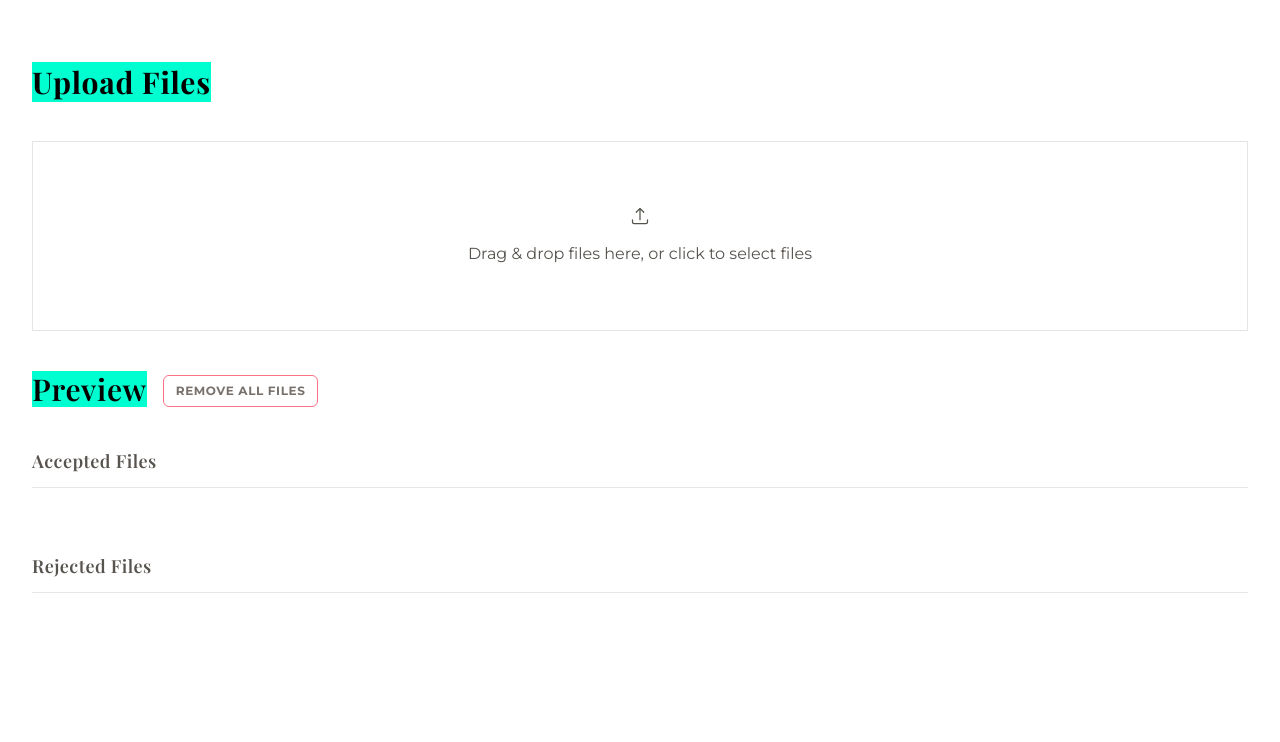
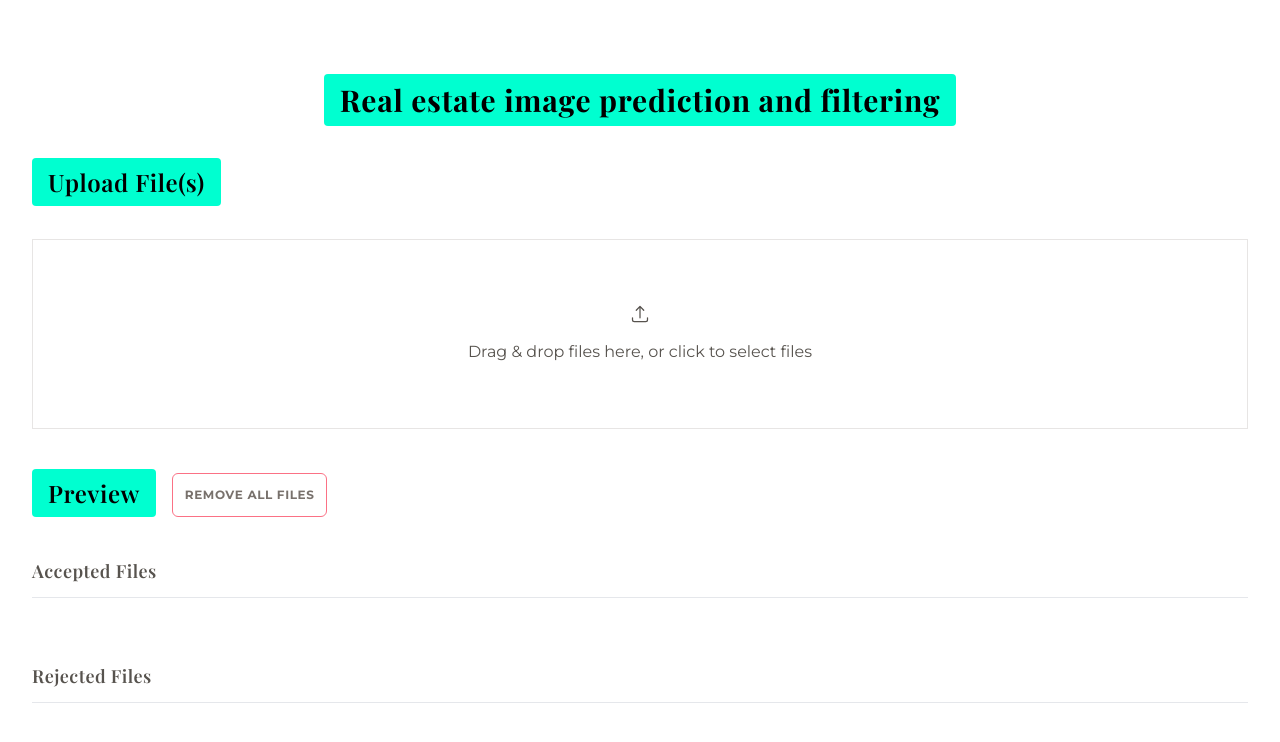
Before and after one commit to FastainCS09/ImageFilterMachineLearning, a Next.js app in the folder client/: page / in a window 1280 px wide. Shown: the top 742 px of the page. Built offline with nearby package versions, Linux system fonts and the light colour scheme; a web font is replaced by a local one.

Commit message:
gitignore

```diff
--- a/client/components/Dropzone.jsx
+++ b/client/components/Dropzone.jsx
@@ -141,8 +141,8 @@ const Dropzone = ({ className }) => {
 
         <section className='mt-10'>
           <div className='flex gap-4'>
-            <h2 className='title text-3xl font-semibold'
-                style={{backgroundColor: 'rgba(0,255,208,255)', color: 'black', display: 'inline'}}>Preview</h2>
+            <h2 className='title text-2xl font-semibold'
+    style={{backgroundColor: 'rgba(0,255,208,255)', color: 'black', display: 'inline', padding: '0.5rem 1rem', borderRadius: '0.25rem'}}>Preview</h2>
             <button
                 type='button'
                 onClick={removeAll}
--- a/client/pages/index.jsx
+++ b/client/pages/index.jsx
@@ -1,15 +1,32 @@
 import Dropzone from '@/client/components/Dropzone'
 
 const Homepage = () => {
-  return (
-    <section className='section'>
-        <div className='container'>
-            <h1 className='title text-3xl font-bold'
-                style={{backgroundColor: 'rgba(0,255,208,255)', color: 'black', display: 'inline'}}>Upload Files</h1>
-            <Dropzone className='p-16 mt-10 border border-neutral-200'/>
-        </div>
-    </section>
-  )
+    return (
+        <section className='section flex flex-col items-center justify-center min-h-screen'>
+            <h1 className='title text-3xl font-bold text-center'
+                style={{
+                    backgroundColor: 'rgba(0,255,208,255)',
+                    color: 'black',
+                    display: 'inline',
+                    padding: '0.5rem 1rem',
+                    borderRadius: '0.25rem'
+                }}>Real estate image prediction and filtering</h1>
+            <div className='container mt-10'>
+                <div className='w-full max-w-md'>
+                    <h2 className='title text-2xl font-semibold'
+                        style={{
+                            backgroundColor: 'rgba(0,255,208,255)',
+                            color: 'black',
+                            display: 'inline',
+                            padding: '0.5rem 1rem',
+                            borderRadius: '0.25rem'
+                        }}>Upload File(s)</h2>
+                    {/*<hr style={{ borderColor: 'rgba(0,255,208,255)', borderWidth: '1px', width: 'fit-content', marginTop: '0.5rem' }} />*/}
+                </div>
+                <Dropzone className='p-16 mt-10 border border-neutral-200'/>
+            </div>
+        </section>
+    )
 }
 
 export default Homepage
```
Also changed, not shown: 2 other files (tests, documents, lock files or other folders).
